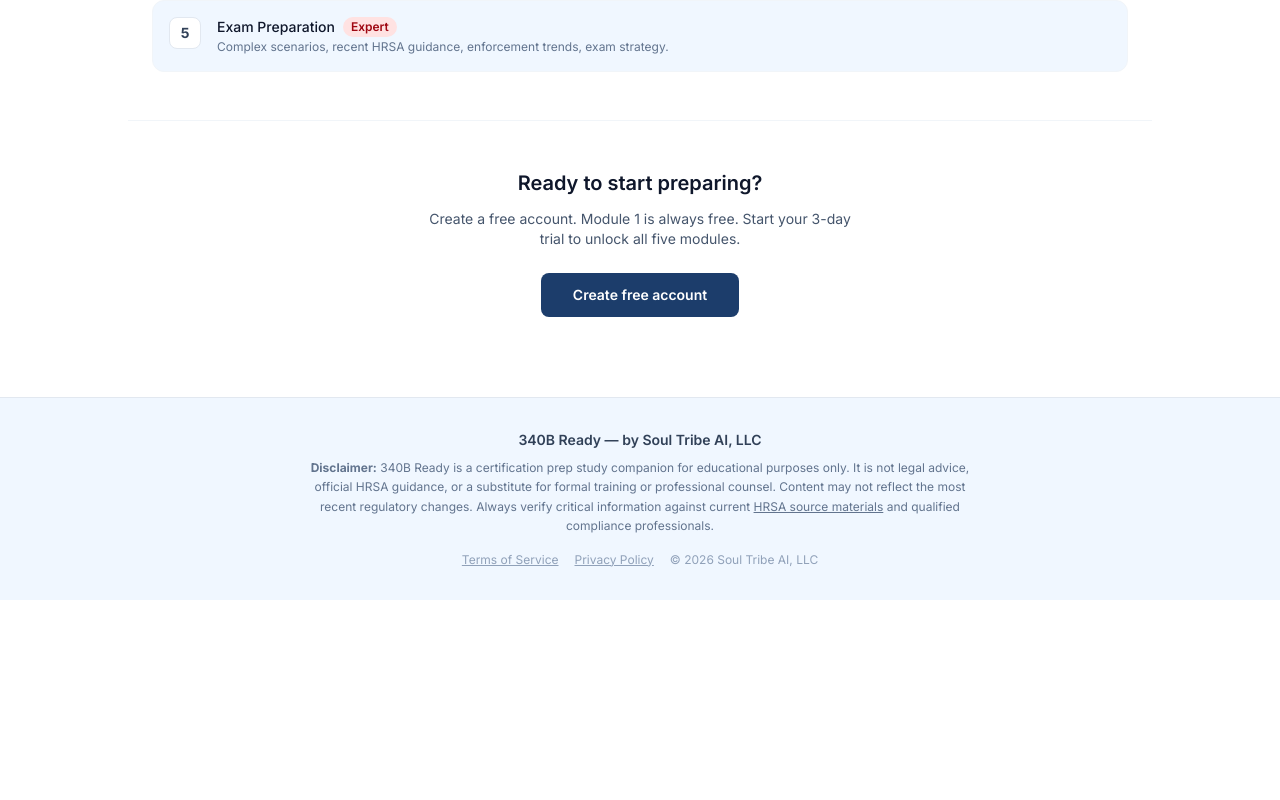
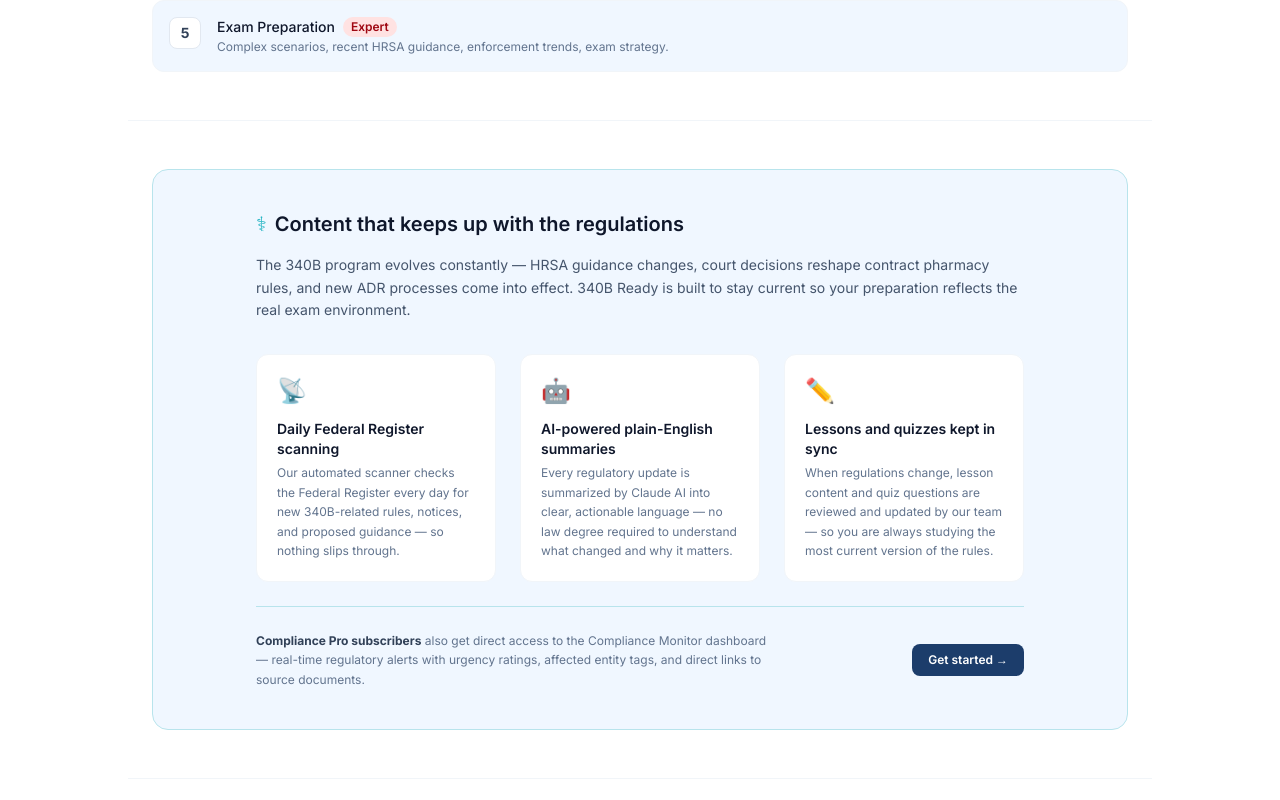
Before and after one commit to kylesuhan/340b-ready, a Next.js app: page / in a window 1280 px wide. Shown: the part 1420-2220 px from the top of the page. Before the commit the page ends 2020 px from the top, so only its background shows below. Built offline with nearby package versions, Linux system fonts and the light colour scheme; no server answers.

Commit message:
Add 'always current' content section to landing page, fix Module 1 difficulty label

```diff
--- a/app/page.tsx
+++ b/app/page.tsx
@@ -7,7 +7,7 @@
   {
     num: 1,
     title: 'Foundations',
-    difficulty: 'Easy',
+    difficulty: 'Basic',
     desc: 'Program origins, covered entities, HRSA oversight, OPAIS basics.',
     color: 'bg-green-100 text-green-800',
     free: true,
@@ -169,6 +169,62 @@
         </div>
       </section>
 
+      {/* Always current */}
+      <section className="max-w-5xl mx-auto px-6 py-12 border-t border-slate-100">
+        <div className="bg-brand-pale border border-brand-cyan-dark rounded-2xl p-8 sm:p-10">
+          <div className="max-w-3xl mx-auto">
+            <div className="flex items-center gap-2 mb-4">
+              <span className="text-brand-teal text-xl">⚕</span>
+              <h2 className="text-xl font-semibold text-slate-900">Content that keeps up with the regulations</h2>
+            </div>
+            <p className="text-slate-600 text-sm leading-relaxed mb-8">
+              The 340B program evolves constantly — HRSA guidance changes, court decisions reshape
+              contract pharmacy rules, and new ADR processes come into effect. 340B Ready is built
+              to stay current so your preparation reflects the real exam environment.
+            </p>
+            <div className="grid sm:grid-cols-3 gap-6">
+              <div className="bg-white rounded-xl p-5 border border-slate-100">
+                <div className="text-2xl mb-3">📡</div>
+                <h3 className="font-semibold text-slate-900 text-sm mb-1">Daily Federal Register scanning</h3>
+                <p className="text-xs text-slate-500 leading-relaxed">
+                  Our automated scanner checks the Federal Register every day for new 340B-related rules,
+                  notices, and proposed guidance — so nothing slips through.
+                </p>
+              </div>
+              <div className="bg-white rounded-xl p-5 border border-slate-100">
+                <div className="text-2xl mb-3">🤖</div>
+                <h3 className="font-semibold text-slate-900 text-sm mb-1">AI-powered plain-English summaries</h3>
+                <p className="text-xs text-slate-500 leading-relaxed">
+                  Every regulatory update is summarized by Claude AI into clear, actionable language —
+                  no law degree required to understand what changed and why it matters.
+                </p>
+              </div>
+              <div className="bg-white rounded-xl p-5 border border-slate-100">
+                <div className="text-2xl mb-3">✏️</div>
+                <h3 className="font-semibold text-slate-900 text-sm mb-1">Lessons and quizzes kept in sync</h3>
+                <p className="text-xs text-slate-500 leading-relaxed">
+                  When regulations change, lesson content and quiz questions are reviewed and updated
+                  by our team — so you are always studying the most current version of the rules.
+                </p>
+              </div>
+            </div>
+            <div className="mt-6 pt-6 border-t border-brand-cyan-dark flex flex-col sm:flex-row items-start sm:items-center justify-between gap-4">
+              <p className="text-xs text-slate-500 leading-relaxed max-w-lg">
+                <strong className="text-slate-700">Compliance Pro subscribers</strong> also get direct access to the
+                Compliance Monitor dashboard — real-time regulatory alerts with urgency ratings,
+                affected entity tags, and direct links to source documents.
+              </p>
+              <Link
+                href="/signup"
+                className="shrink-0 text-xs bg-brand-navy hover:bg-brand-navy-dark text-white font-semibold px-4 py-2 rounded-lg transition-colors"
+              >
+                Get started →
+              </Link>
+            </div>
+          </div>
+        </div>
+      </section>
+
       {/* CTA */}
       <section className="max-w-5xl mx-auto px-6 py-12 border-t border-slate-100 text-center">
         <h2 className="text-xl font-semibold text-slate-900 mb-3">
```
